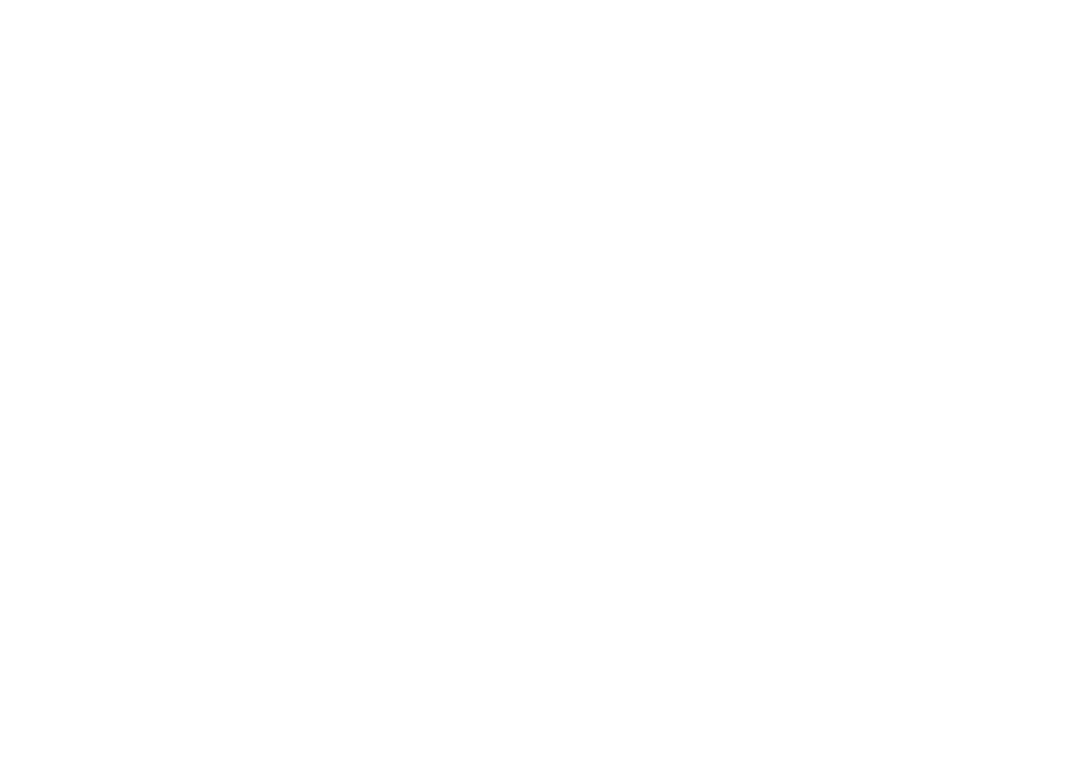
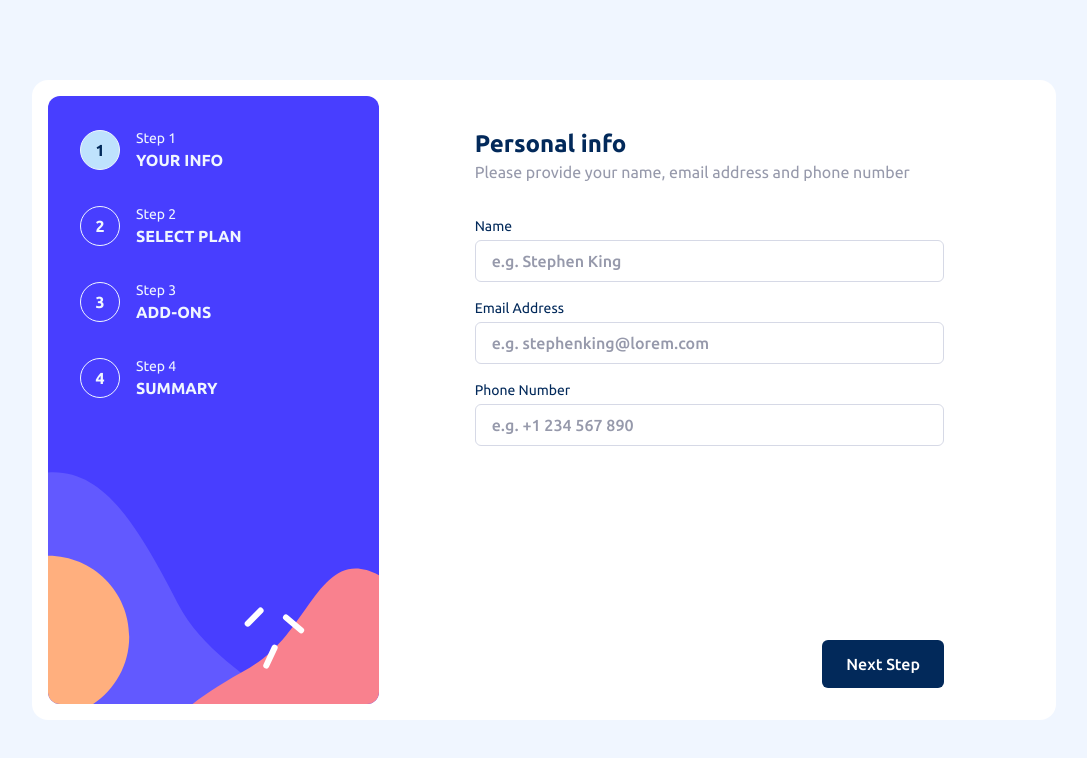
Before and after one commit to adejolx/multi-step-form, a React (Vite) app: page / in a window 1280 px wide. Shown: the top 758 px of the page, without its empty margins (96-1183 px from the left). Built offline with nearby package versions, Linux system fonts and the light colour scheme.

Commit message:
feat: start app composition
This is WIP

```diff
--- a/src/App.tsx
+++ b/src/App.tsx
@@ -1,7 +1,53 @@
-import "./App.css";
+import { Aside, Button, Container, Form, Main, Summary } from 'components';
+import { useStore } from 'store/useStore';
+import { checkInputValidity } from 'utils';
+
+import './App.css';
 
 function App() {
-  return <></>;
+  const TOTAL_STEPS = 4;
+  const {
+    incrementCurrentStep,
+    decrementCurrentStep,
+    currentStep,
+    userInfo,
+    errors,
+    triggerAllUntouched,
+  } = useStore((state) => state);
+  const inputIsValid = checkInputValidity(userInfo, errors);
+
+  return (
+    <div className="h-full grid md:place-content-center bg-gray-200">
+      <Container className="grid grid-cols-container-sm md:grid-cols-container-md md:rounded-2xl md:bg-white md:py-[1rem] md:w-[1024px] md:h-[640px]">
+        <Aside className="col-span-full row-start-1 row-end-3 md:rounded-xl md:col-start-2 md:col-span-1" />
+        <Main className="py-8 px-6 bg-white space-y-24 col-start-2 col-span-1 row-start-2 row-end-10 self-start rounded-lg md:px-24 md:row-span-1 md:col-start-3 md:col-span-1 md:rounded-none">
+          {currentStep === TOTAL_STEPS - 1 ? <Summary /> : <Form />}
+        </Main>
+        <div className="flex justify-between bg-white col-span-full self-end mt-20 p-[1rem] md:col-start-3 md:col-span-1 md:row-start-2 md:px-24">
+          {currentStep > 0 && (
+            <Button
+              variant="ghost"
+              onClick={() => {
+                decrementCurrentStep();
+              }}
+            >
+              go back
+            </Button>
+          )}
+          <Button
+            className="ml-auto"
+            onClick={() => {
+              if (currentStep < TOTAL_STEPS && inputIsValid)
+                incrementCurrentStep();
+              else triggerAllUntouched();
+            }}
+          >
+            next step
+          </Button>
+        </div>
+      </Container>
+    </div>
+  );
 }
 
 export default App;
```
